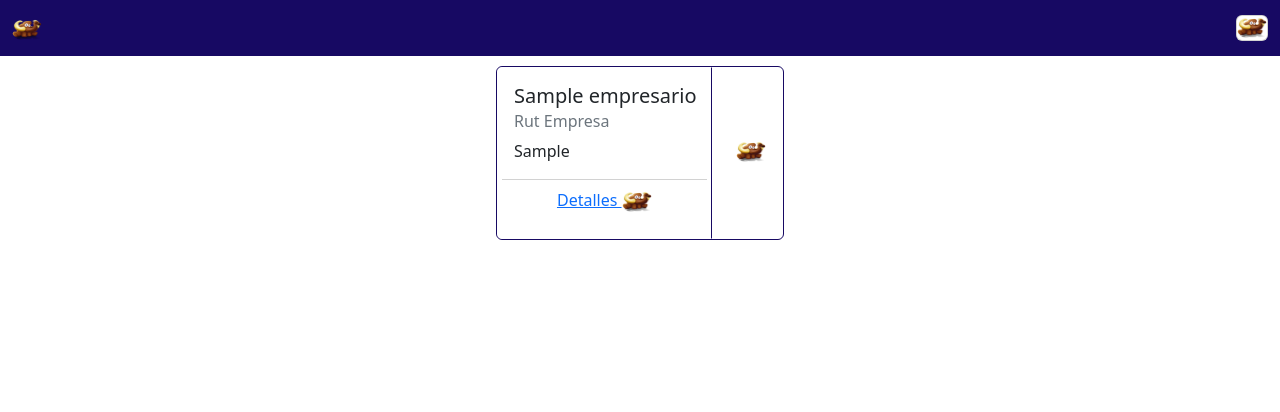
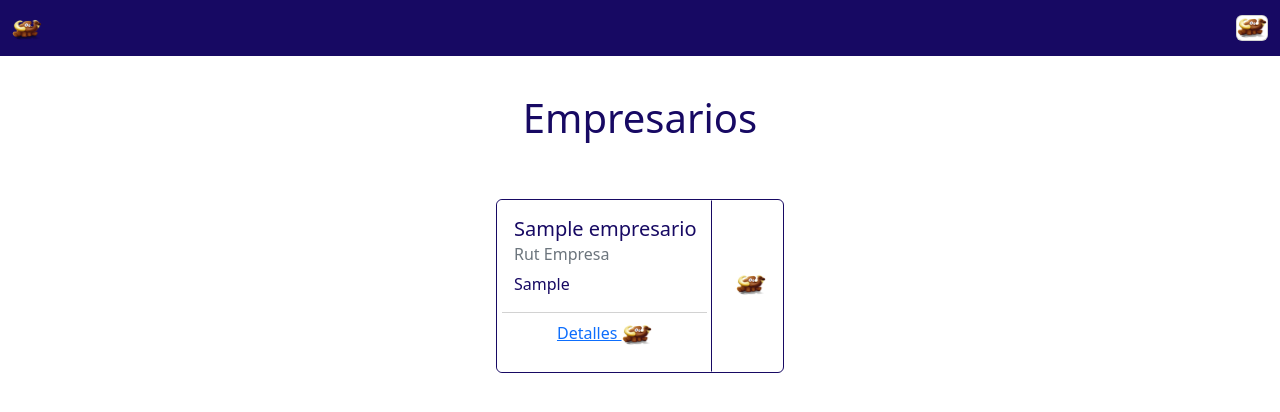
Before and after one commit to RubenEspinozaOsses/m.mamuts, a PHP site: page /pages/user_interfaces/seleccionar_empresario.php in a window 1280 px wide. Shown: the top 412 px of the page. Run offline with PHP 8.4, Linux system fonts and the light colour scheme; the visitor is signed in with stand-in values (Sample User, id 1); tables that the repository leaves empty or names only in its code hold one stand-in row (values such as "Sample post").

Commit message:
Cambio de estilos

```diff
--- a/css/seleccionar_empresario/style.css
+++ b/css/seleccionar_empresario/style.css
@@ -2,6 +2,9 @@ nav {
     background-color: #170963;
 }
 
+body {
+    color: #170963;
+}
 #search {
     margin: 0 auto;
     text-align: center;
@@ -12,6 +15,12 @@ nav {
     padding-bottom: 10px;
     margin: auto;
 }
+
+.title {
+    padding-bottom: 3%;
+    padding-top: 3%;
+}
+
 
 .detail-container {
     margin-left: auto;
--- a/pages/user_interfaces/empresario/menu/antecedentes.php
+++ b/pages/user_interfaces/empresario/menu/antecedentes.php
@@ -246,6 +246,7 @@ $formalizacion = class_operar_formalizacion::listar_formalizacion_codigo_empresa
                     ?>
                 </div>
             </div>
+            <hr class="border-white">
         </div>
 
     </div>
--- a/pages/user_interfaces/seleccionar_empresario.php
+++ b/pages/user_interfaces/seleccionar_empresario.php
@@ -78,6 +78,10 @@ if (!isset($_SESSION['id_usuario'])) {
       </div>
     </nav>
 
+    <h1 class="title text-center">
+      Empresarios
+    </h1>
+
     <div class="page-wrap gradient-primary">
 
 
```
